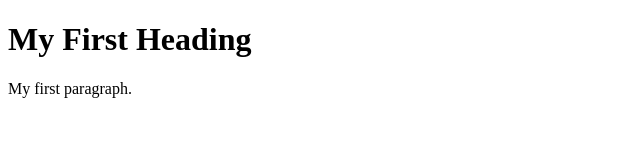
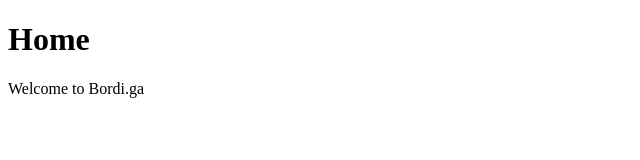
Before and after one commit to WJP2003/Dinosaur612.github.io, a plain HTML site: page docs/index.html in a window 1280 px wide. Shown: the whole page, without its empty margins (0-640 px from the left). Drawn offline with Linux system fonts and the light colour scheme.

Commit message:
Update index.html

```diff
--- a/docs/index.html
+++ b/docs/index.html
@@ -2,9 +2,9 @@
 <html>
 <body>
 
-<h1>My First Heading</h1>
+<h1>Home</h1>
 
-<p>My first paragraph.</p>
+<p>Welcome to Bordi.ga</p>
 
 </body>
 </html>
```
